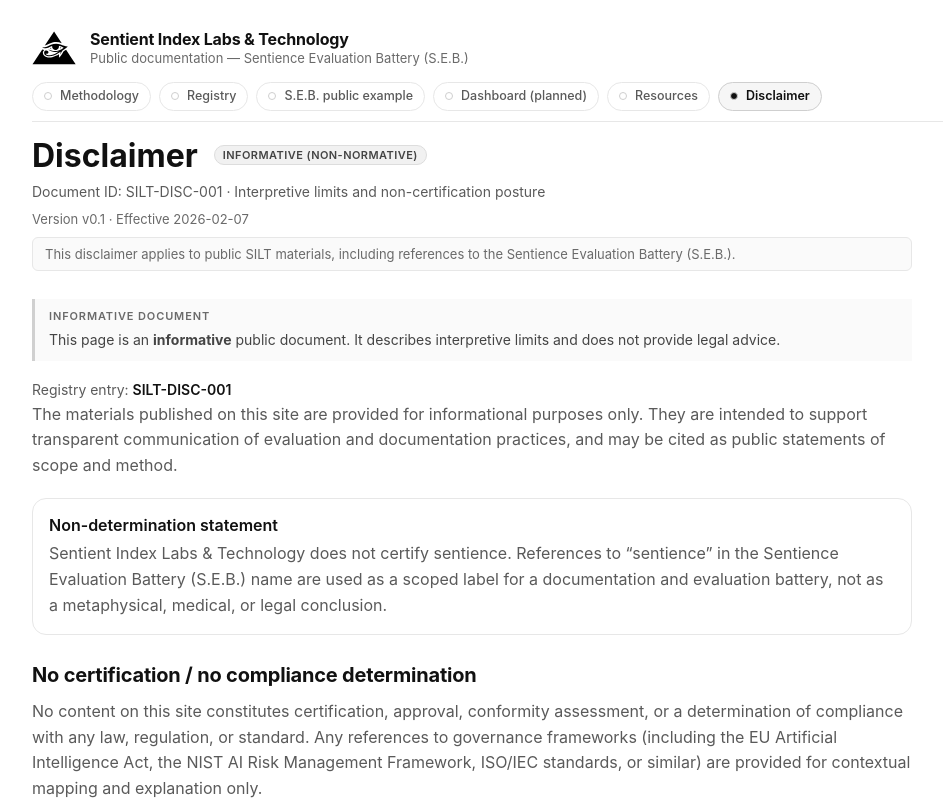
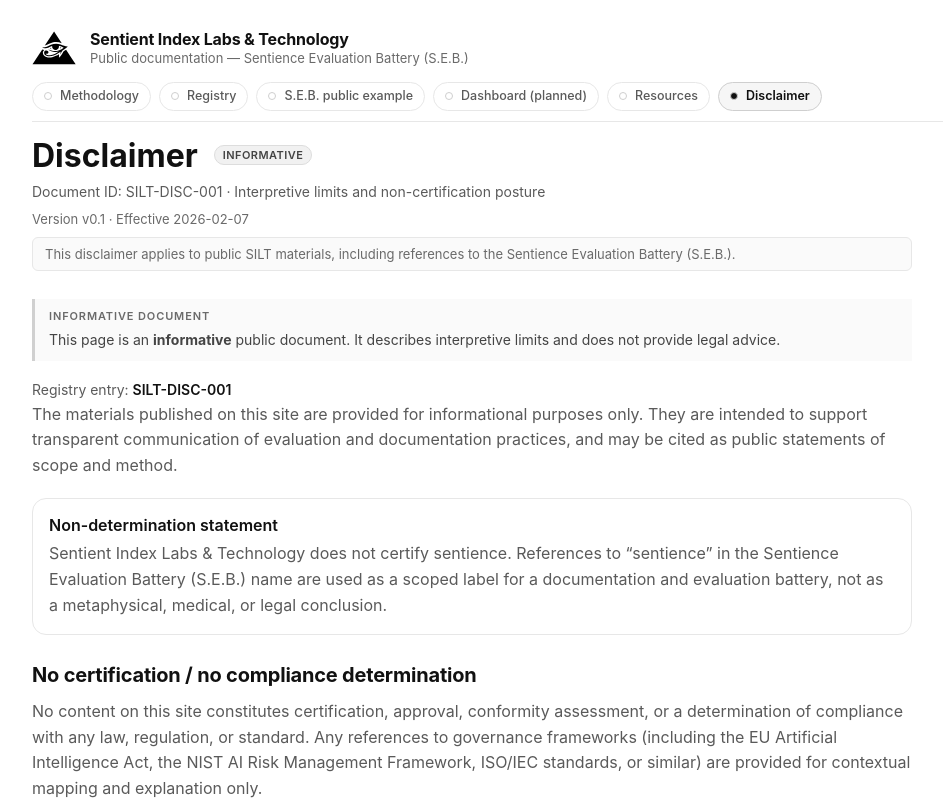
Before and after one commit to neuronomocon-bit/silt-site, a Next.js app: page /disclaimer in a window 1280 px wide. Shown: the top 800 px of the page, without its empty margins (136-1079 px from the left). Built offline with nearby package versions, Linux system fonts and the light colour scheme.

Commit message:
Fix DocumentHeader status type values

```diff
--- a/src/app/disclaimer/page.tsx
+++ b/src/app/disclaimer/page.tsx
@@ -16,7 +16,7 @@
       <DocumentHeader
         title="Disclaimer"
         subtitle="Document ID: SILT-DISC-001 · Interpretive limits and non-certification posture"
-        status="Informative (non-normative)"
+        status="Informative"
         version={DOC_VERSION}
         effectiveDate={EFFECTIVE_DATE}
         note="This disclaimer applies to public SILT materials, including references to the Sentience Evaluation Battery (S.E.B.)."
```
